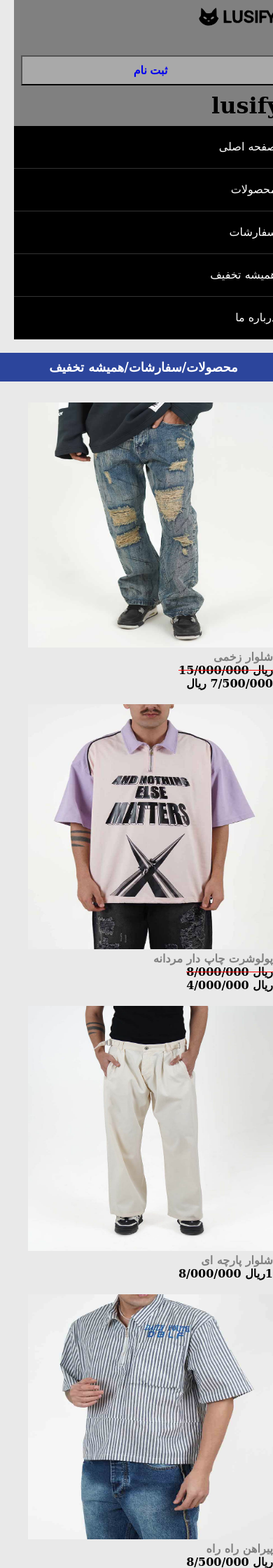
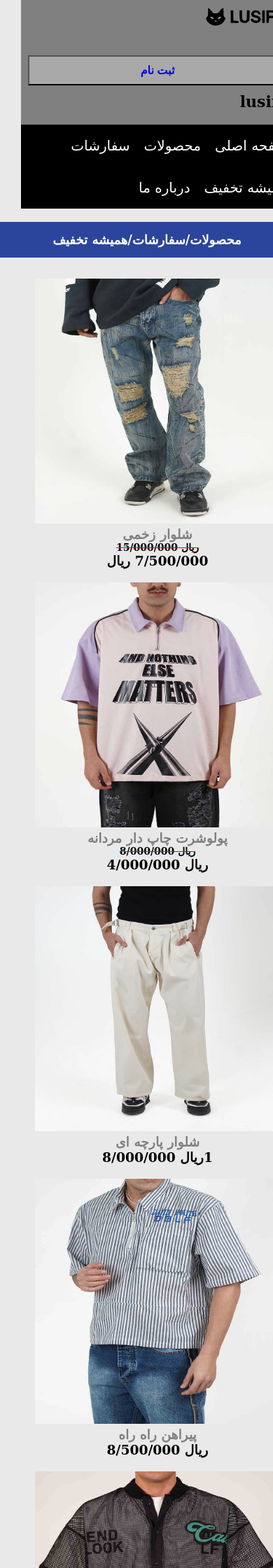
Before and after one commit to thedaniy/lusify.github.io, a PHP site: the page made by poshak (3).html in a window 390 px wide. Shown: the top 2240 px of the page at 70% size. Run offline with PHP 8.4, Linux system fonts and the light colour scheme.

Commit message:
eslahiat3

```diff
--- a/style.css
+++ b/style.css
@@ -15,8 +15,8 @@ body{
 }
 .baner
 {
-width: 1600px;
-	height: 350px;
+width: 100% !important;
+	height: auto;
 }
 *{
 			margin: 0;
@@ -90,9 +90,9 @@ a{
 	 float: right;
 }
 .table1{
-	margin: 450px;
+	margin: auto;
 	height: 400px;
-	width: 600px;
+	width: 100% !important;
 	background-color: rgb(65, 51, 92);
 }
 .h1{
@@ -135,7 +135,7 @@ h2{
 	background-color: #2C459C;
 	color: white;
 	padding: 20px;
-	width: 1510px;
+	width: 100%;
 }
 .t{
 	color: black;
@@ -172,6 +172,7 @@ h2{
 @media (max-width: 768px) {
 
   body {
+    text-align: right;
     padding: 0;
     margin: 0;
     overflow-x: hidden;
@@ -181,7 +182,6 @@ h2{
     display: flex;
     flex-direction: column;
     align-items: flex-start;
-    text-align: right;
     padding: 10px;
   }
 
@@ -200,31 +200,9 @@ h2{
   .button {
     float: none;
     width: 100%;
-    margin: 10px 0;
+    margin-top: 10px;
     padding: 10px;
     font-size: 16px;
-  }
-
-  #nav > ul {
-    display: flex;
-    flex-direction: column;
-    padding: 0;
-    margin: 0;
-    width: 100%;
-    background-color: black;
-  }
-
-  #nav > ul > li {
-    float: none;
-    text-align: right;
-    width: 100%;
-  }
-
-  #nav > ul > li > a {
-    display: block;
-    padding: 15px;
-    font-size: 16px;
-    border-bottom: 1px solid #333;
   }
 
   .baner {
@@ -232,7 +210,13 @@ h2{
     height: auto;
   }
 
-  .table1,
+  .h3 {
+    width: 100%;
+    text-align: center;
+    font-size: 18px;
+    padding: 15px;
+  }
+
   table {
     width: 100% !important;
     margin: 0 auto;
@@ -240,11 +224,15 @@ h2{
   }
 
   .img2 {
-    width: 100% !important;
+    width: 100%;
     height: auto;
   }
 
-  .h3,
+  h2 {
+    font-size: 14px;
+    text-align: center;
+  }
+
   .h {
     width: 100%;
     font-size: 18px;
@@ -260,7 +248,7 @@ h2{
   }
 
   marquee img {
-    width: 200px;
+    width: 250px;
     height: auto;
     flex-shrink: 0;
   }
@@ -268,21 +256,24 @@ h2{
   .footer,
   .footer-f,
   .footer-l {
+    width: 100%;
     text-align: right;
+    padding: 10px;
     font-size: 14px;
-    padding: 10px;
-    width: 100%;
   }
 
-  .clasax {
-    float: none;
-    margin: 0;
-    padding: 0;
+  .footer-l {
+    background-color: #ddd;
   }
 
-  h2, h3 {
-    font-size: 16px;
-    text-align: right;
+  .footer-f {
+    background-color: #ccc;
+  }
+
+  .h1 {
+    font-size: 22px;
+    text-align: center;
+    margin: 10px 0;
   }
 
 }
```
